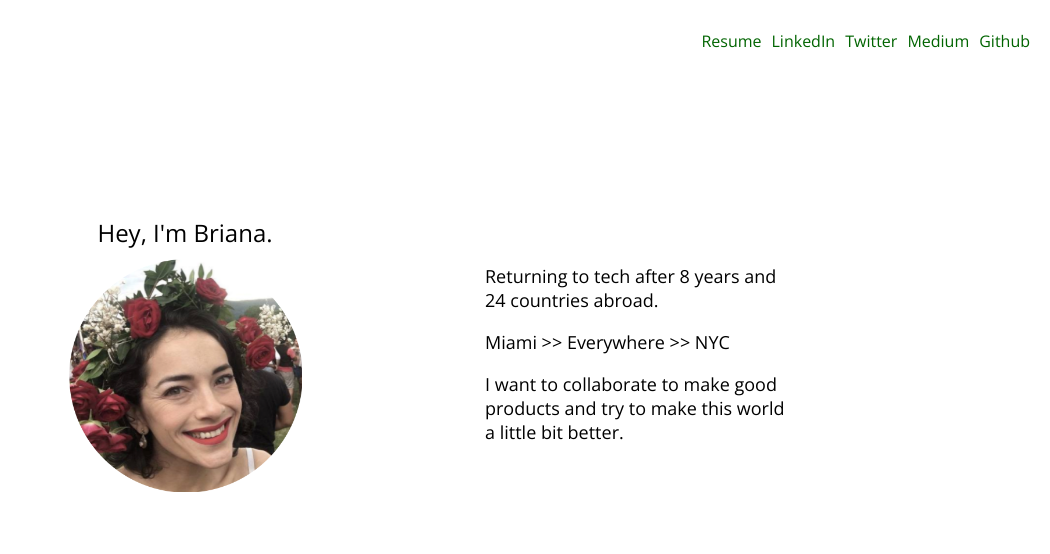
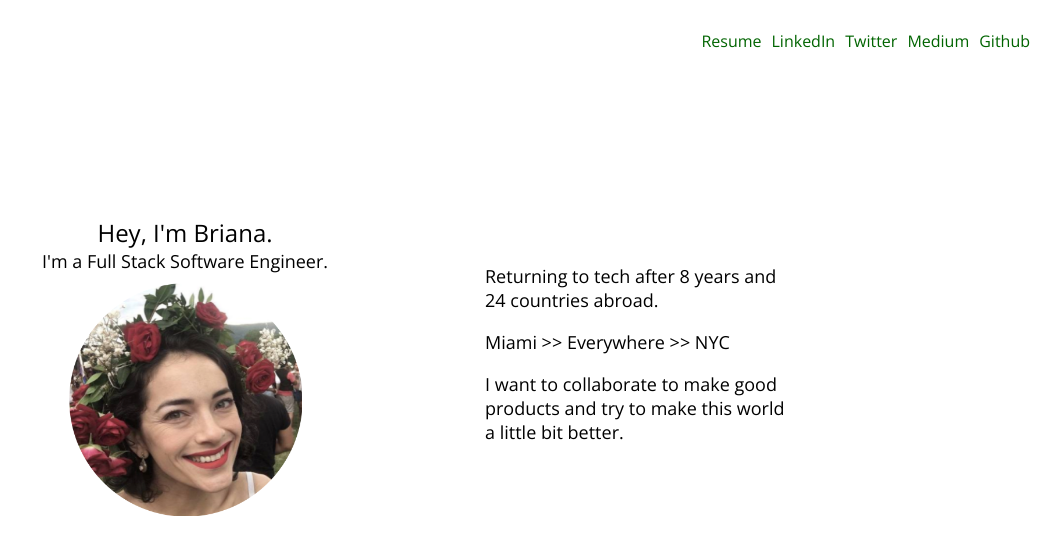
Before and after one commit to brianabaker/brianabaker-dot-tech, a React (Create React App) app in the folder mysite-frontend-yarn/: page / in a window 1280 px wide. Shown: the top 554 px of the page, without its empty margins (230-1280 px from the left). Built offline with nearby package versions, Linux system fonts and the light colour scheme.

Commit message:
added job title

```diff
--- a/mysite-frontend-yarn/src/App.js
+++ b/mysite-frontend-yarn/src/App.js
@@ -28,9 +28,10 @@ class App extends Component {
       </nav>
       <div className= "main-container">
         <div className="column" id="left-column">
-          <div id="banner-text">
             Hey, I'm Briana.
-          </div>
+        <div id="sub-heading">
+          I'm a Full Stack Software Engineer.
+        </div>
           <img src={this.state.img} alt="headshot" id="headshot"/>
         </div>
         <div className="column" id="right-column">
--- a/mysite-frontend-yarn/src/index.css
+++ b/mysite-frontend-yarn/src/index.css
@@ -57,7 +57,8 @@ main {
   margin: auto;
 }
 
-#banner-text {
+#sub-heading {
+  font-size: large;
   margin-bottom: 10px
 }
 
```
